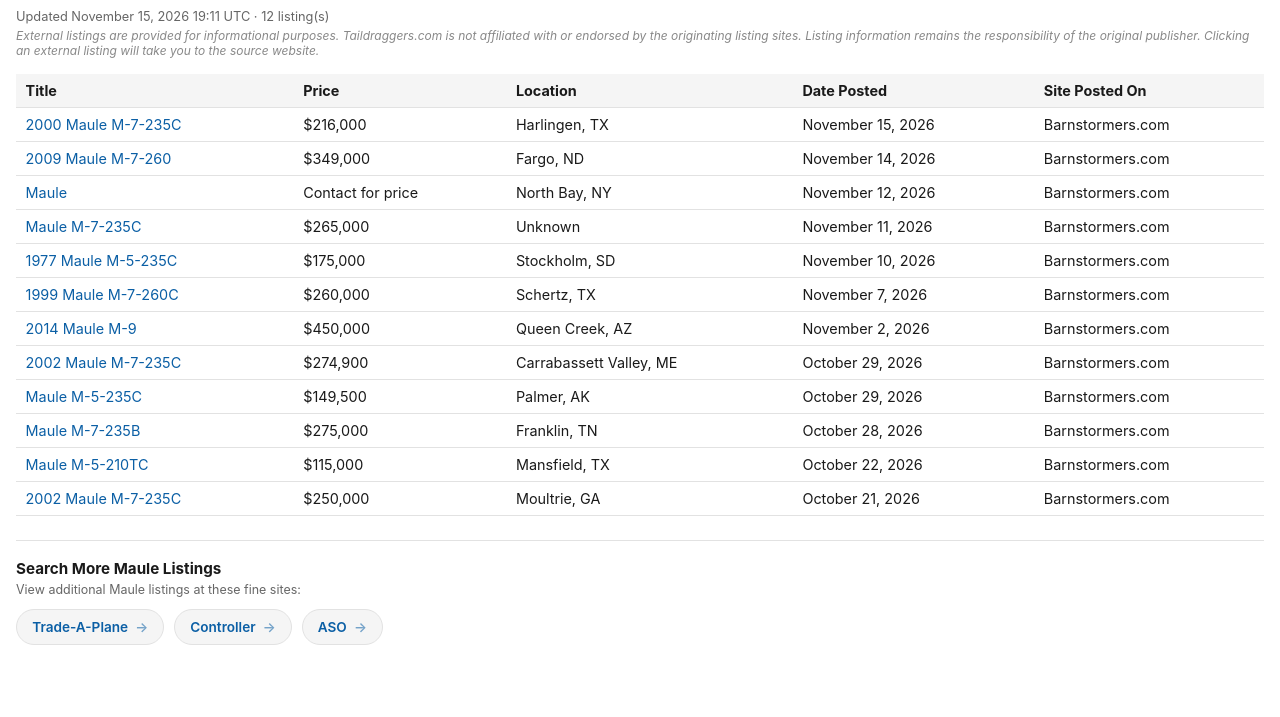
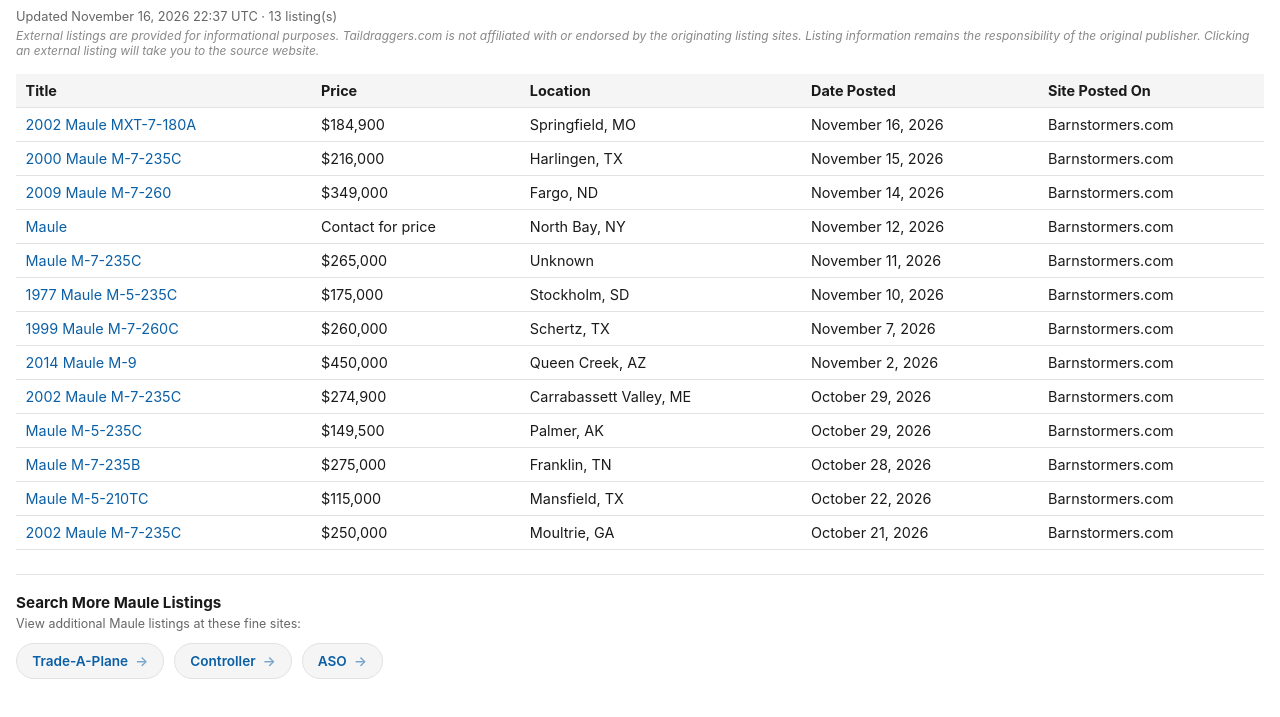
Before and after one commit to taildraggers/maule-aircraft-for-sale, a plain HTML site: page docs/index.html in a window 1280 px wide. Shown: the part 43-760 px from the top of the page. Drawn offline with Linux system fonts and the light colour scheme.

Commit message:
Update Maule listings (2026-11-16)

```diff
--- a/docs/index.html
+++ b/docs/index.html
@@ -76,13 +76,14 @@
 </head>
 <body>
   <h1>Other Maule Ads on the Web</h1>
-  <div class="updated">Updated November 15, 2026 19:11 UTC &middot; 12 listing(s)</div>
+  <div class="updated">Updated November 16, 2026 22:37 UTC &middot; 13 listing(s)</div>
   <div class="disclaimer">External listings are provided for informational purposes. Taildraggers.com is not affiliated with or endorsed by the originating listing sites. Listing information remains the responsibility of the original publisher. Clicking an external listing will take you to the source website.</div>
   <table>
     <thead>
       <tr><th>Title</th><th>Price</th><th>Location</th><th>Date Posted</th><th>Site Posted On</th></tr>
     </thead>
     <tbody>
+        <tr><td><a href="https://www.barnstormers.com/classified-2084043-2002-MAULE-MXT-7-180A.html" target="_blank" rel="noopener noreferrer">2002 Maule MXT-7-180A</a></td><td>$184,900</td><td>Springfield, MO</td><td>November 16, 2026</td><td>Barnstormers.com</td></tr>
         <tr><td><a href="https://www.barnstormers.com/classified-2017090-2000-Maule-M7-235C.html" target="_blank" rel="noopener noreferrer">2000 Maule M-7-235C</a></td><td>$216,000</td><td>Harlingen, TX</td><td>November 15, 2026</td><td>Barnstormers.com</td></tr>
         <tr><td><a href="https://www.barnstormers.com/classified-2077801-2009-Maule-M7-260-TTSN-990.html" target="_blank" rel="noopener noreferrer">2009 Maule M-7-260</a></td><td>$349,000</td><td>Fargo, ND</td><td>November 14, 2026</td><td>Barnstormers.com</td></tr>
         <tr><td><a href="https://www.barnstormers.com/classified-2083459-FS--Maule-Winter-Projects.html" target="_blank" rel="noopener noreferrer">Maule</a></td><td>Contact for price</td><td>North Bay, NY</td><td>November 12, 2026</td><td>Barnstormers.com</td></tr>
```
